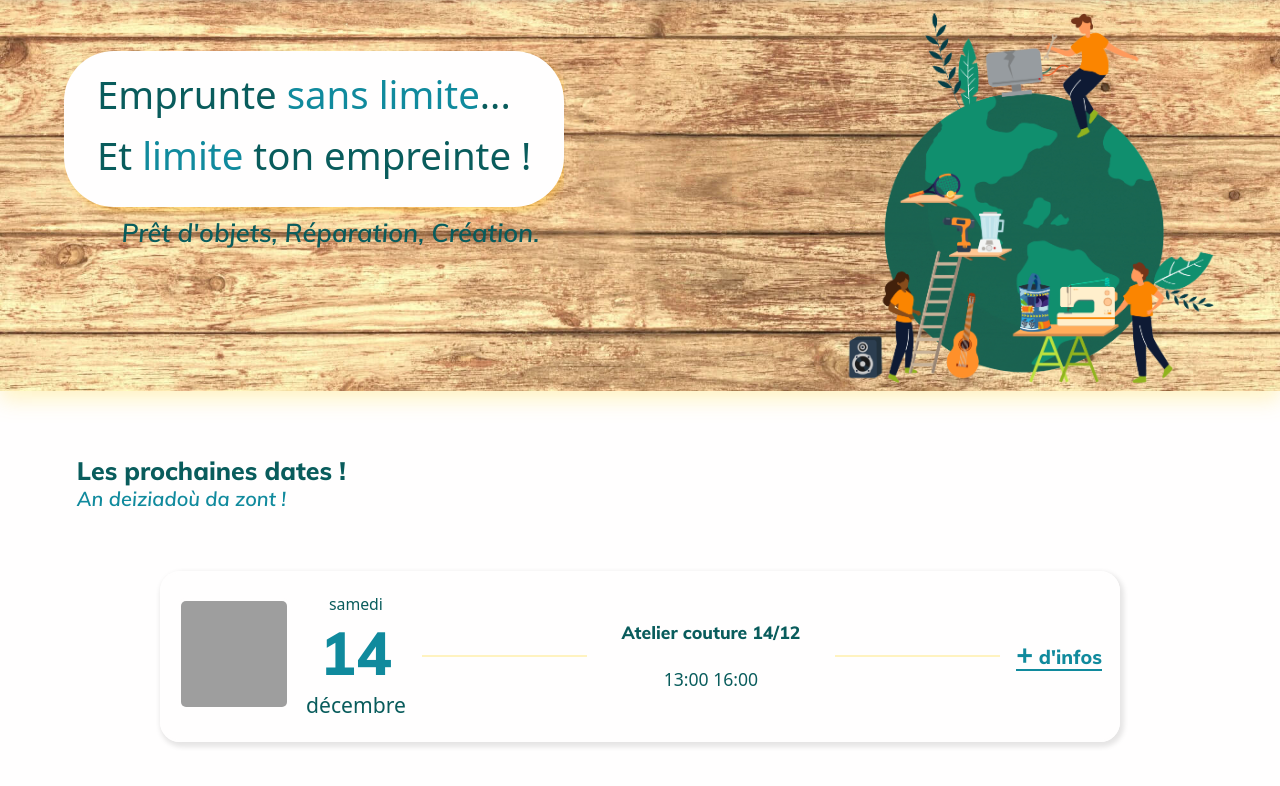
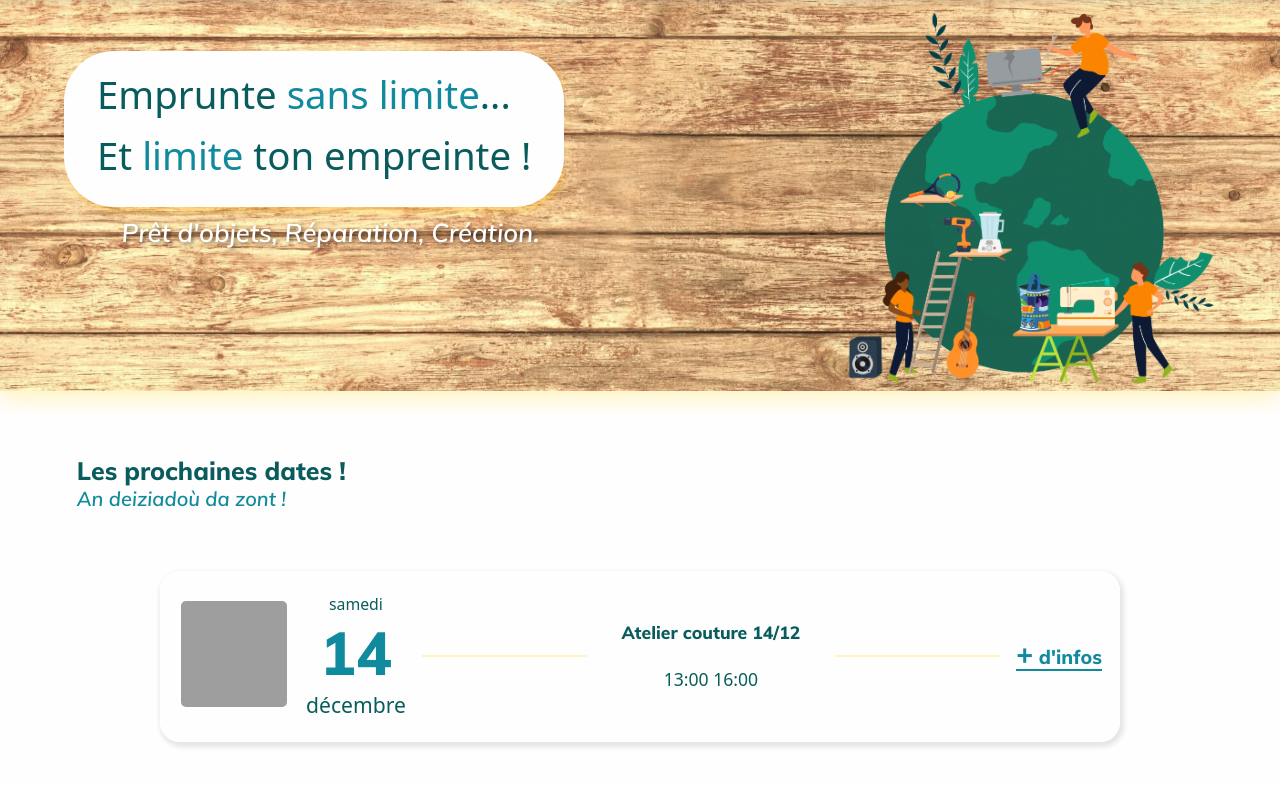
Before and after one commit to ObjethequeBretagne/site, an Astro site: page / in a window 1280 px wide. Shown: the part 128-914 px from the top of the page. Built offline with nearby package versions, Linux system fonts and the light colour scheme; Astro itself is replaced by a stand-in of ours; grey boxes are pictures that could not be loaded; a script that the page names is missing; a web font is replaced by a local one.

Commit message:
sous-texte presa ombre

```diff
--- a/public/objetheque.css
+++ b/public/objetheque.css
@@ -560,7 +560,8 @@ header a {
 }
 
 .presaSousTitre {
-  color: #095c5c;
+  color: #FFFFFF;
+  text-shadow: 2px 2px 4px rgba(0, 0, 0, 0.5);
   text-align: right;
   margin-right: 5%;
   font: italic normal normal max(2vw, 19px)/50px Muli;
```
